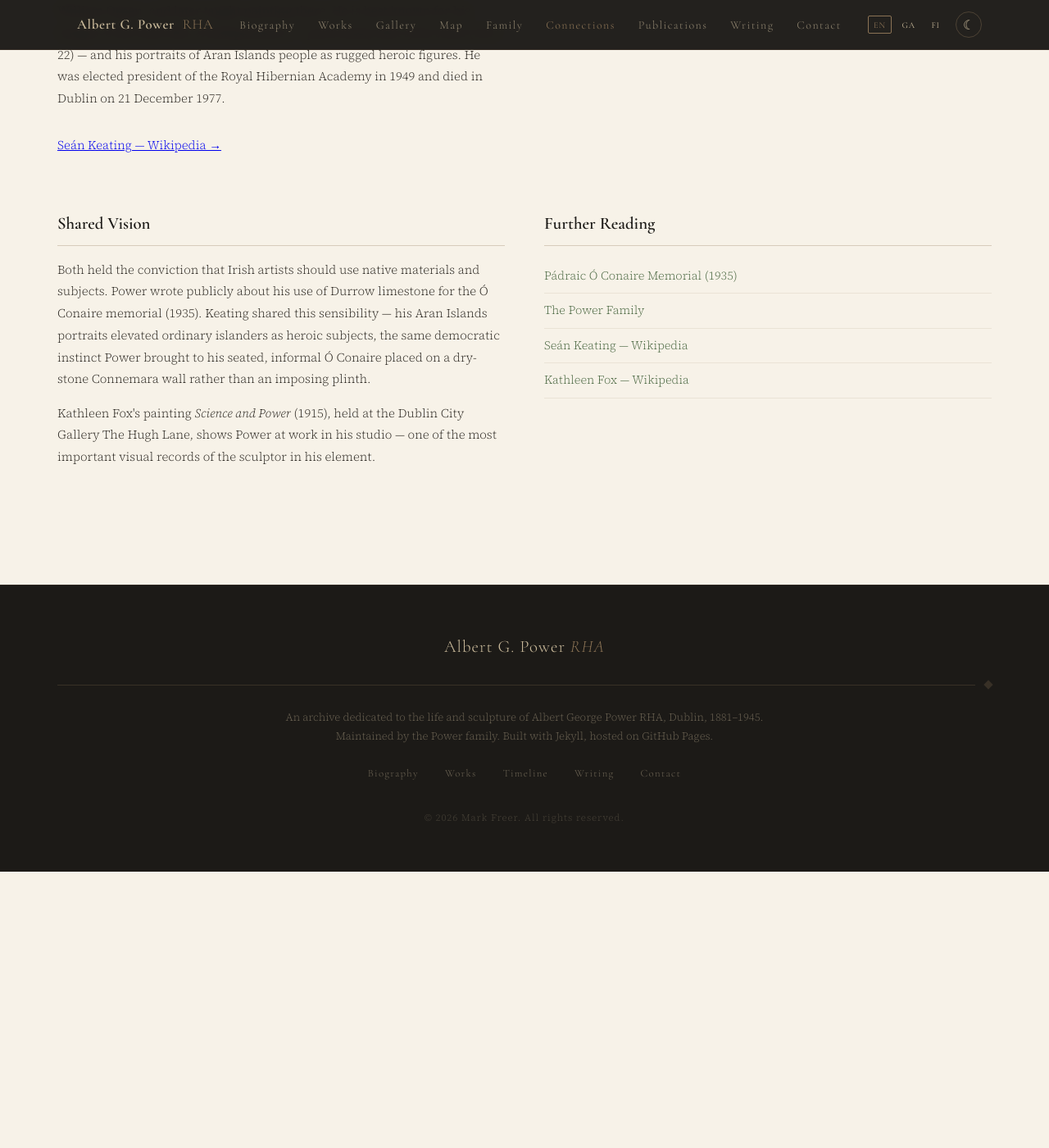
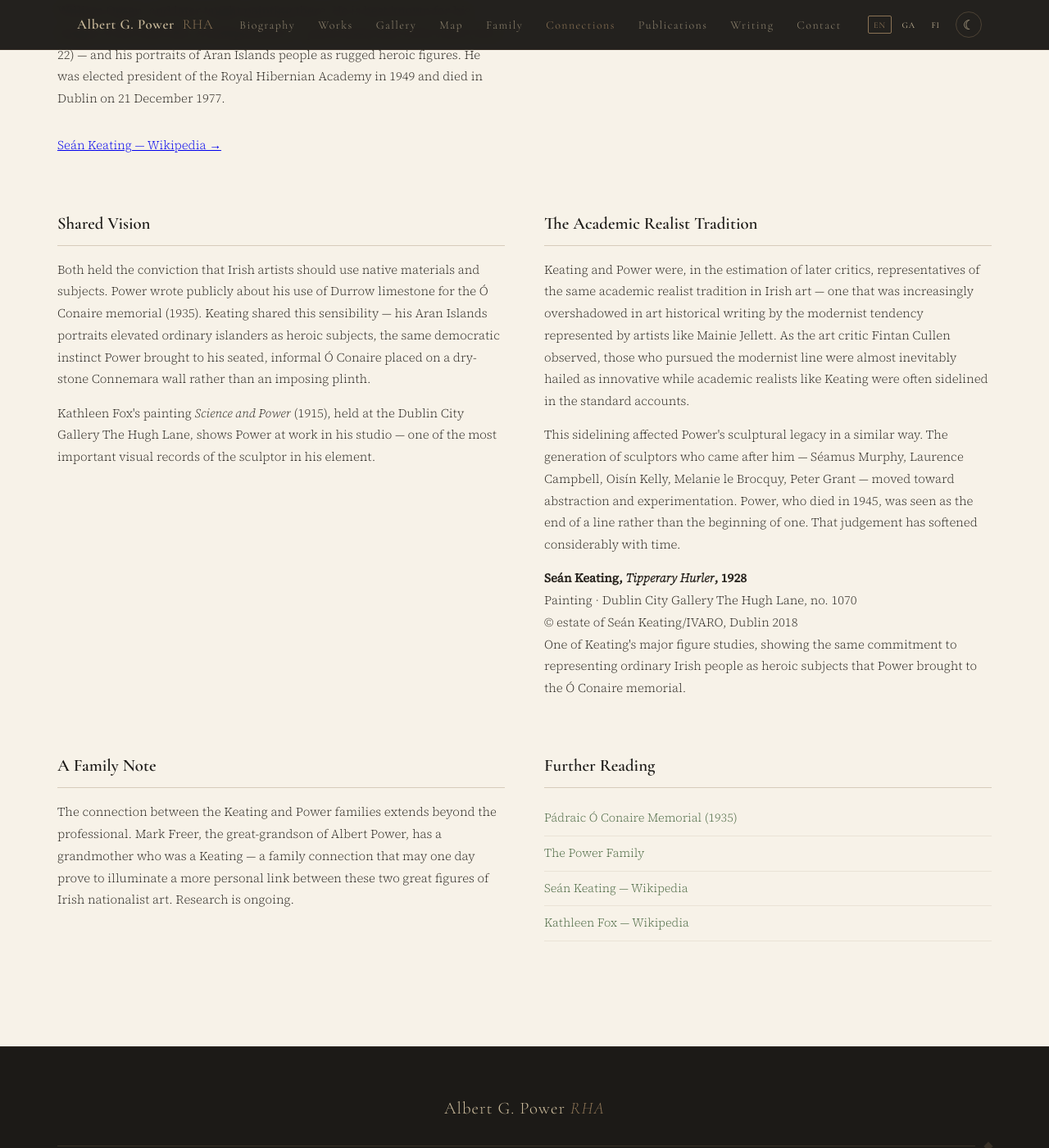
Before and after one commit to Nanyte25/albertpower, a Jekyll site: the page built from connections/keating-and-power.html, in a window 1280 px wide and 1400 px high, scrolled down 940 px. Shown: the whole window at 82% size. Built offline with Jekyll 4.4.1, drawn with Linux system fonts in a browser that asks for light colours; some web fonts are replaced; before the commit the page ends 2003 px from its top, so only the background shows below that.

Commit message:
feat: Sheppard connections page, GPO 1916 bio fact, Keating academic realist context

```diff
--- a/_includes/nav.html
+++ b/_includes/nav.html
@@ -15,6 +15,7 @@
           <li><a href="{{ '/connections/keating-and-power/' | relative_url }}">Keating &amp; Power</a></li>
           <li><a href="{{ '/connections/james-power-works/' | relative_url }}">James Power Works</a></li>
           <li><a href="{{ '/connections/church-works/' | relative_url }}">Church &amp; Religious Works</a></li>
+          <li><a href="{{ '/connections/oliver-sheppard/' | relative_url }}">Oliver Sheppard</a></li>
         </ul>
       </li>
       <li><a href="{{ '/publications/' | relative_url }}" {% if page.url contains '/publications/' %}aria-current="page"{% endif %}>Publications</a></li>
--- a/connections/keating-and-power.html
+++ b/connections/keating-and-power.html
@@ -72,6 +72,36 @@
       </section>
 
       <section class="connection-section">
+        <h2>The Academic Realist Tradition</h2>
+        <p>Keating and Power were, in the estimation of later critics, representatives of the same
+        academic realist tradition in Irish art — one that was increasingly overshadowed in art
+        historical writing by the modernist tendency represented by artists like Mainie Jellett.
+        As the art critic Fintan Cullen observed, those who pursued the modernist line were almost
+        inevitably hailed as innovative while academic realists like Keating were often sidelined
+        in the standard accounts.</p>
+        <p>This sidelining affected Power's sculptural legacy in a similar way. The generation of
+        sculptors who came after him — Séamus Murphy, Laurence Campbell, Oisín Kelly, Melanie le
+        Brocquy, Peter Grant — moved toward abstraction and experimentation. Power, who died in
+        1945, was seen as the end of a line rather than the beginning of one. That judgement
+        has softened considerably with time.</p>
+        <div class="connection-work-note">
+          <p><strong>Seán Keating, <em>Tipperary Hurler</em>, 1928</strong><br>
+          Painting · Dublin City Gallery The Hugh Lane, no. 1070<br>
+          © estate of Seán Keating/IVARO, Dublin 2018<br>
+          One of Keating's major figure studies, showing the same commitment to representing
+          ordinary Irish people as heroic subjects that Power brought to the Ó Conaire memorial.</p>
+        </div>
+      </section>
+
+      <section class="connection-section">
+        <h2>A Family Note</h2>
+        <p>The connection between the Keating and Power families extends beyond the professional.
+        Mark Freer, the great-grandson of Albert Power, has a grandmother who was a Keating —
+        a family connection that may one day prove to illuminate a more personal link between
+        these two great figures of Irish nationalist art. Research is ongoing.</p>
+      </section>
+
+      <section class="connection-section">
         <h2>Further Reading</h2>
         <ul class="connection-links">
           <li><a href="{{ '/works/o-conaire/' | relative_url }}">Pádraic Ó Conaire Memorial (1935)</a></li>
```
Also changed, not shown: connections/oliver-sheppard.html (added, +97 -0 lines), index.html (+11 -5 lines).
